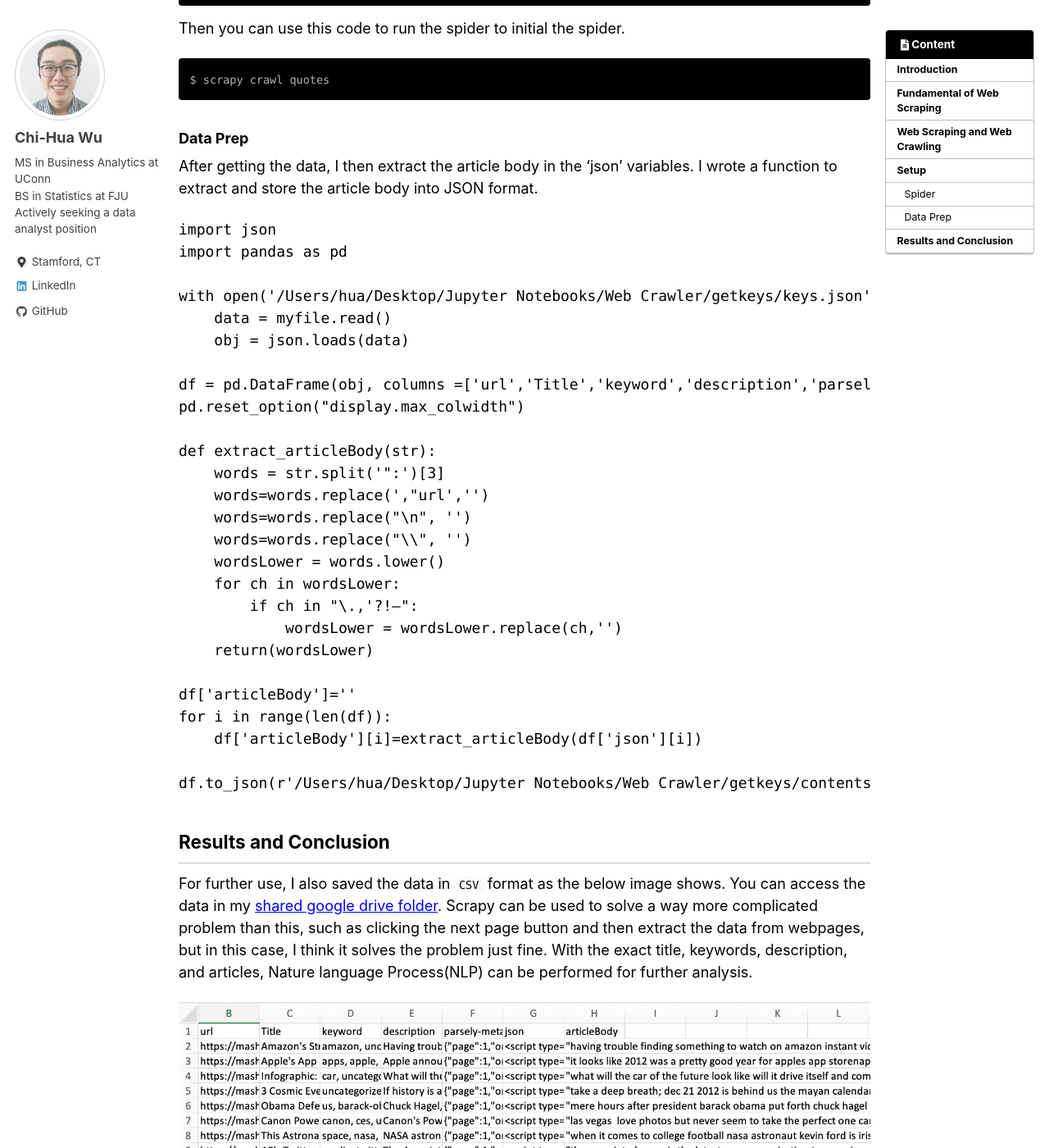
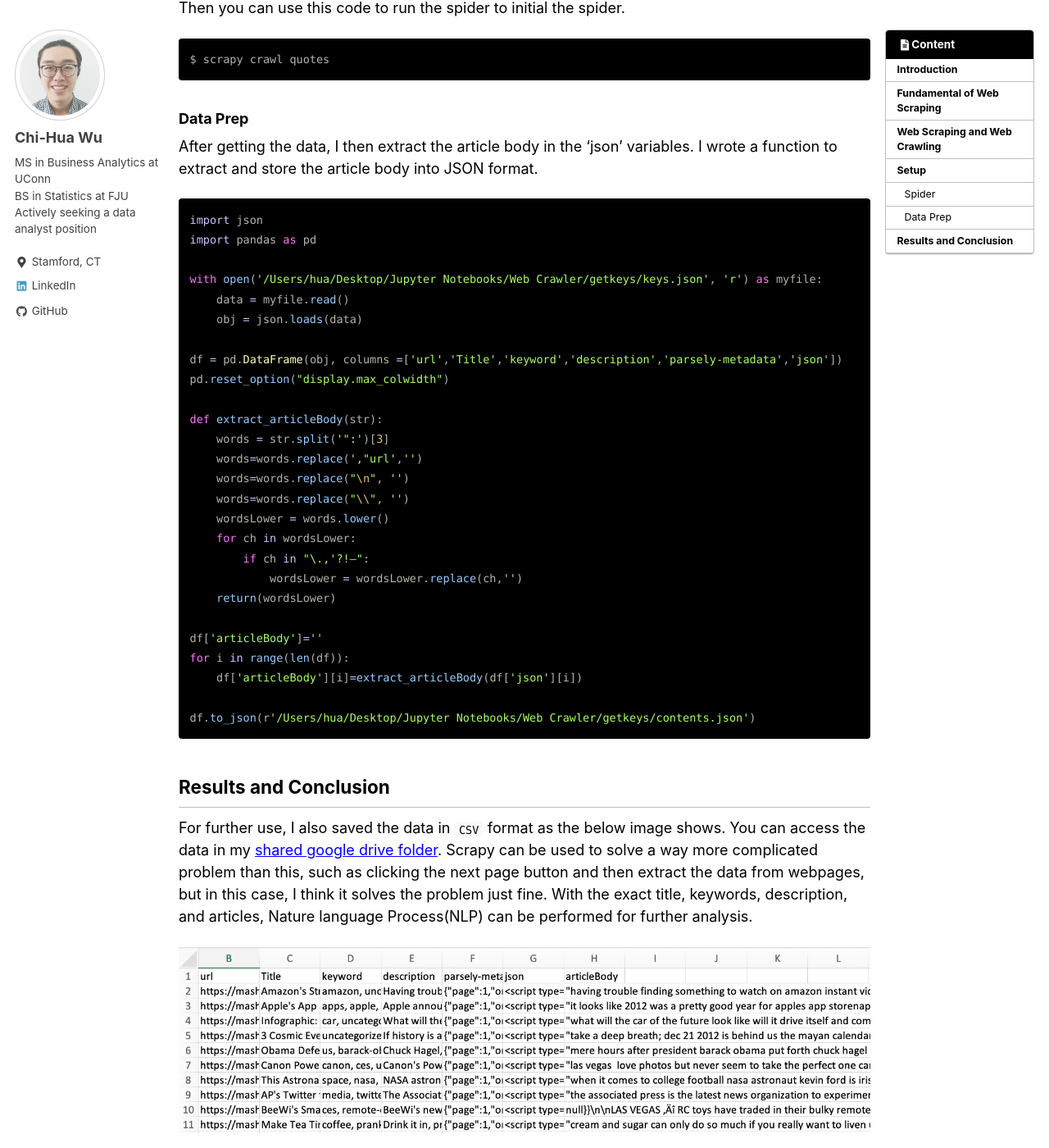
Before and after one commit to chw18019/chw18019.github.io, a Jekyll site: the page built from _posts/2019-04-26-online_news_web_scraping.md, in a window 1280 px wide and 1400 px high, scrolled down 2868 px. Shown: the whole window at 82% size. Built offline with Jekyll 4.4.1, drawn with Linux system fonts in a browser that asks for light colours; nearby versions of some CDN libraries; some of the changed text lies outside the part shown.

Commit message:
Update 2019-04-26-online_news_web_scraping.md

````diff
--- a/_posts/2019-04-26-online_news_web_scraping.md
+++ b/_posts/2019-04-26-online_news_web_scraping.md
@@ -11,7 +11,7 @@ toc: true
 toc_label: "Content"
 toc_sticky: true
 ---
-_When I worked on this project, I wondered if I could have more different types of data to predict the popularity, such as title and contents. So, I taught myself and found Scrapy, an open-source framework for extracting the data from websites. For the complete jupyter notebook, you can find it on my GitHub repository. [<i class="fab fa-fw fa-github" aria-hidden="true"></i>](https://github.com/chw18019/Web-Scraping-with-Scrapy)_
+_When I worked on the [Online News Popularity Prediction project](https://chw18019.github.io/online_news_popularity_prediction_1/), I wondered if I could have more different types of data to predict the popularity, such as title and contents. So, I taught myself and found Scrapy, an open-source framework for extracting the data from websites. For the complete jupyter notebook, you can find it on my GitHub repository. [<i class="fab fa-fw fa-github" aria-hidden="true"></i>](https://github.com/chw18019/Web-Scraping-with-Scrapy)_
 {: .notice--primary}
 
 ## Introduction
@@ -81,7 +81,6 @@ class QuotesSpider(scrapy.Spider):
                 'parsely-metadata' :response.xpath("//meta[@name='parsely-metadata']/@content")[0].extract(),
                 'json': response.xpath("//script[@type='application/ld+json']")[0].extract(),
             }
-
 ```
 Then you can use this code to run the spider to initial the spider.
 ```
@@ -90,7 +89,8 @@ $ scrapy crawl quotes
 
 ### Data Prep
 After getting the data, I then extract the article body in the 'json' variables. I wrote a function to extract and store the article body into JSON format.
-``` Python
+
+```python
 import json
 import pandas as pd
 
````
